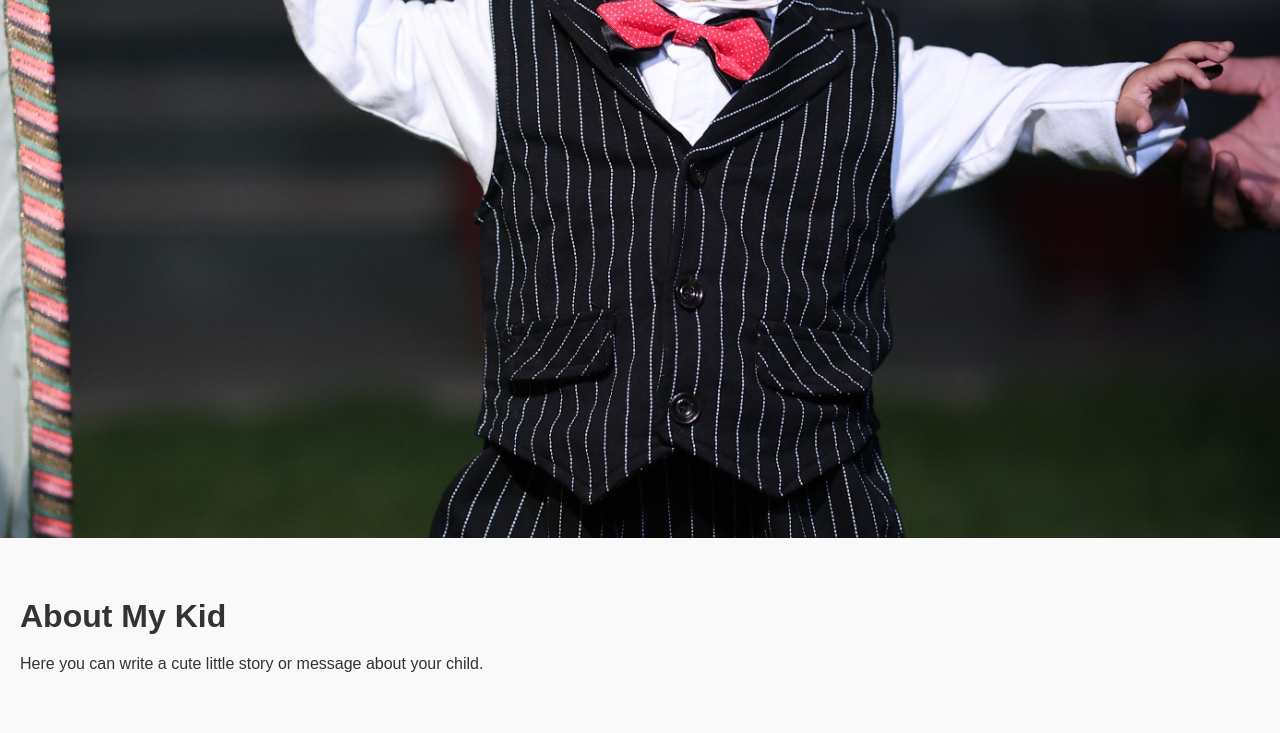
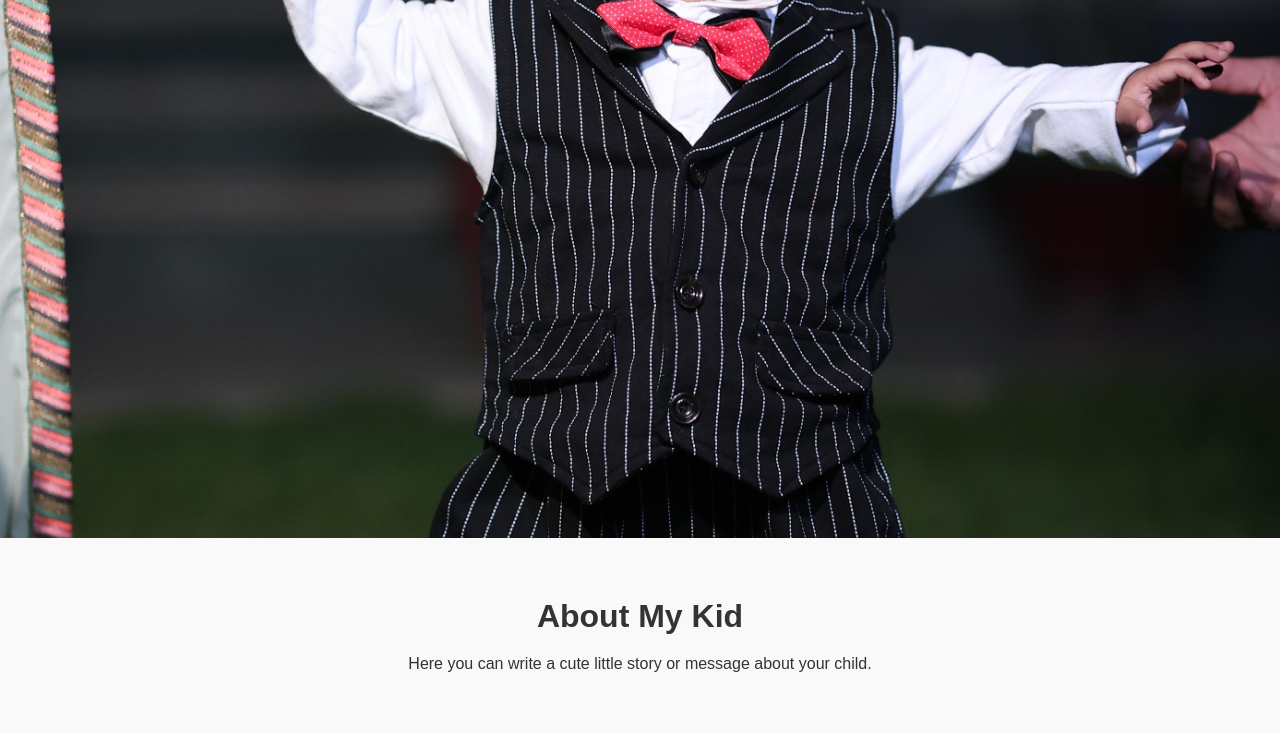
Before and after one commit to iambgupta/onishseth_poc, a plain HTML site: page index.html in a window 1280 px wide. Shown: the part 742-1475 px from the top of the page. Drawn offline with Linux system fonts and the light colour scheme.

Commit message:
Update style.css

```diff
--- a/style.css
+++ b/style.css
@@ -43,7 +43,7 @@ nav a {
   background-position: top;
   height: 160vh;
   display: flex;
-  align-items: center;
+  align-items: flex-start;
   justify-content: center;
   padding-top: 80px; /* to offset fixed header */
   text-align: top;
@@ -66,7 +66,7 @@ nav a {
 .content {
   padding: 60px 20px;
   background: #f9f9f9;
-  text-align: top;
+  text-align: center;
 }
 .content h2 {
   margin-bottom: 20px;
```
